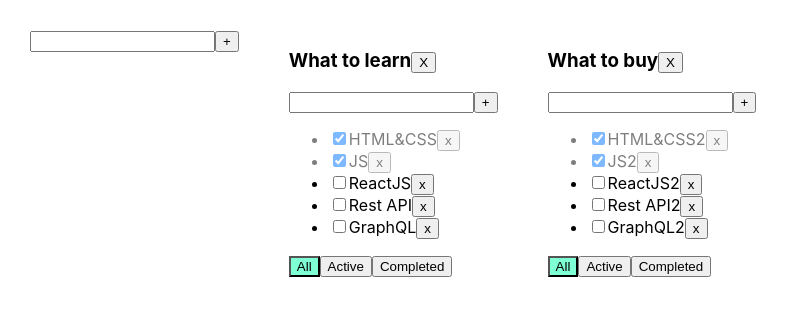
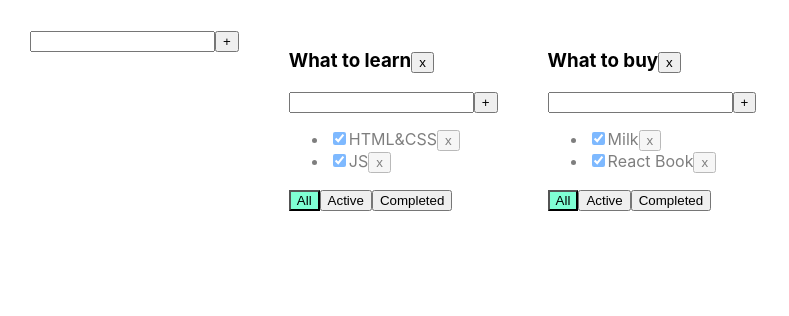
Before and after one commit to Maximkalenkovich/1-todolist, a React (Create React App) app: page / in a window 1280 px wide. Shown: the top 316 px of the page, without its empty margins (0-789 px from the left). Built offline with nearby package versions, Linux system fonts and the light colour scheme.

Commit message:
add new universal component for add task

```diff
--- a/src/AddItemForm.tsx
+++ b/src/AddItemForm.tsx
@@ -1,21 +1,25 @@
-import React, {ChangeEvent, KeyboardEvent, useState} from "react";
+import React, {ChangeEvent, KeyboardEvent, useState} from 'react';
 
+type AddItemFormProps={
+    callBack:(title: string)=>void
+  }
 
-type AddItemFormType = {
-    callBack:(title:string)=>void
-}
-
-export const AddItemForm=(props:AddItemFormType)=>{
+export const AddItemForm = (props:AddItemFormProps) => {
     let [title, setTitle] = useState("")
     let [error, setError] = useState<string | null>(null)
 
-    const addTask = () => {
-        if (title.trim() !== "") {
-            props.callBack(title);
+        const addTask = () => {
+        let newTitle = title.trim();
+        if (newTitle !== "") {
+            props.callBack(newTitle);
             setTitle("");
         } else {
             setError("Title is required");
         }
+    }
+
+    const onChangeHandler = (e: ChangeEvent<HTMLInputElement>) => {
+        setTitle(e.currentTarget.value)
     }
 
     const onKeyPressHandler = (e: KeyboardEvent<HTMLInputElement>) => {
@@ -25,9 +29,6 @@
         }
     }
 
-    const onChangeHandler = (e: ChangeEvent<HTMLInputElement>) => {
-        setTitle(e.currentTarget.value)
-    }
     return (
         <div>
             <input value={title}
@@ -38,5 +39,5 @@
             <button onClick={addTask}>+</button>
             {error && <div className="error-message">{error}</div>}
         </div>
-    )
-}
+    );
+};
--- a/src/App.tsx
+++ b/src/App.tsx
@@ -1,99 +1,132 @@
 import React, {useState} from 'react';
 import './App.css';
-import {Todolist} from './Todolist';
+import {TaskType, Todolist} from './Todolist';
 import {v1} from 'uuid';
 import {AddItemForm} from "./AddItemForm";
 
 export type FilterValuesType = "all" | "active" | "completed";
-type todolistsType = { id: string, title: string, filter: FilterValuesType }
+type TodolistType = {
+    id: string
+    title: string
+    filter: FilterValuesType
+}
+
+type TasksStateType = {
+    [key: string]: Array<TaskType>
+}
+
 
 function App() {
-    let todolistID1 = v1();//'98997t57gyg788u89'
-    let todolistID2 = v1();
+    let todolistId1 = v1();
+    let todolistId2 = v1();
 
-
-    let [todolists, setTodolists] = useState<Array<todolistsType>>([
-        {id: todolistID1, title: 'What to learn', filter: 'all',},
-        {id: todolistID2, title: 'What to buy', filter: 'all'},
+    let [todolists, setTodolists] = useState<Array<TodolistType>>([
+        {id: todolistId1, title: "What to learn", filter: "all"},
+        {id: todolistId2, title: "What to buy", filter: "all"},
     ])
 
-    let [tasks, setTasks] = useState({
-        [todolistID1]: [
+    let [tasks, setTasks] = useState<TasksStateType>({
+        [todolistId1]: [
             {id: v1(), title: "HTML&CSS", isDone: true},
-            {id: v1(), title: "JS", isDone: true},
-            {id: v1(), title: "ReactJS", isDone: false},
-            {id: v1(), title: "Rest API", isDone: false},
-            {id: v1(), title: "GraphQL", isDone: false},
+            {id: v1(), title: "JS", isDone: true}
         ],
-        [todolistID2]: [
-            {id: v1(), title: "HTML&CSS2", isDone: true},
-            {id: v1(), title: "JS2", isDone: true},
-            {id: v1(), title: "ReactJS2", isDone: false},
-            {id: v1(), title: "Rest API2", isDone: false},
-            {id: v1(), title: "GraphQL2", isDone: false},
+        [todolistId2]: [
+            {id: v1(), title: "Milk", isDone: true},
+            {id: v1(), title: "React Book", isDone: true}
         ]
     });
 
-    console.log(tasks[todolistID2])
-
-    function removeTask(todolistID: string, taskID: string) {
-        setTasks({...tasks,[todolistID]:tasks[todolistID].filter(el=>el.id!==taskID)})
-        // let filteredTasks = tasks.filter(t => t.id != id);
-        // setTasks(filteredTasks);
+    function removeTask(id: string, todolistId: string) {
+        //достанем нужный массив по todolistId:
+        let todolistTasks = tasks[todolistId];
+        // перезапишем в этом объекте массив для нужного тудулиста отфилтрованным массивом:
+        tasks[todolistId] = todolistTasks.filter(t => t.id != id);
+        // засетаем в стейт копию объекта, чтобы React отреагировал перерисовкой
+        setTasks({...tasks});
+    }
+    function addTask(title: string, todolistId: string) {
+        let task = {id: v1(), title: title, isDone: false};
+        //достанем нужный массив по todolistId:
+        let todolistTasks = tasks[todolistId];
+        // перезапишем в этом объекте массив для нужного тудулиста копией, добавив в начало новую таску:
+        tasks[todolistId] = [task, ...todolistTasks];
+        // засетаем в стейт копию объекта, чтобы React отреагировал перерисовкой
+        setTasks({...tasks});
+    }
+    function changeStatus(id: string, isDone: boolean, todolistId: string) {
+        //достанем нужный массив по todolistId:
+        let todolistTasks = tasks[todolistId];
+        // найдём нужную таску:
+        let task = todolistTasks.find(t => t.id === id);
+        //изменим таску, если она нашлась
+        if (task) {
+            task.isDone = isDone;
+            // засетаем в стейт копию объекта, чтобы React отреагировал перерисовкой
+            setTasks({...tasks});
+        }
+    }
+    function changeFilter(value: FilterValuesType, todolistId: string) {
+        let todolist = todolists.find(tl => tl.id === todolistId);
+        if (todolist) {
+            todolist.filter = value;
+            setTodolists([...todolists])
+        }
+    }
+    function removeTodolist(id: string) {
+        // засунем в стейт список тудулистов, id которых не равны тому, который нужно выкинуть
+        setTodolists(todolists.filter(tl => tl.id != id));
+        // удалим таски для этого тудулиста из второго стейта, где мы храним отдельно таски
+        delete tasks[id]; // удаляем св-во из объекта... значением которого являлся массив тасок
+        // засетаем в стейт копию объекта, чтобы React отреагировал перерисовкой
+        setTasks({...tasks});
+    }
+    const addTodolist = (title: string) => {
+        const todolistId = v1()
+        const newTodo: TodolistType = {id: todolistId, title, filter: "all"}
+        setTodolists([newTodo, ...todolists])
+        setTasks({...tasks, [todolistId]: []})
     }
 
-    function addTask(todolistID: string, title: string) {
-        let newTask = {id: v1(), title: title, isDone: false};
-        setTasks({...tasks, [todolistID]: [newTask, ...tasks[todolistID]]})
+    const updateTask = (todolistId: string,taskId:string,title: string) => {
+        setTasks({...tasks,[todolistId]:tasks[todolistId].map(el=>el.id===taskId ? {...el,title}  :el)})
     }
 
-
-    function changeStatus(todolistID: string, taskId: string, isDone: boolean) {
-        // console.log({...tasks,[todolistID]:tasks[todolistID].map(el=>el.id===taskId ? {...el,isDone} :el)})
-        setTasks({...tasks, [todolistID]: tasks[todolistID].map(el => el.id === taskId ? {...el, isDone:isDone} : el)})
+    const updateTodolist=(todolistId: string,title: string)=>{
+        setTodolists(todolists.map(el=>el.id===todolistId ? {...el,title}: el))
     }
-
-    function changeFilter(todolistID: string, value: FilterValuesType) {
-        setTodolists(todolists.map(el => el.id === todolistID ? {...el, filter: value} : el))
-    }
-
-    const removeTodolist = (todolistID: string) => {
-        setTodolists(todolists.filter(el=>el.id!==todolistID))
-        delete tasks[todolistID]
-    }
-
-   const addTodolistHandler = (title:string)=>{
-        const newTodolistID = v1()
-       const newTodo:todolistsType =  {id: newTodolistID, title, filter: 'all',}
-       setTodolists([newTodo,...todolists])
-       setTasks({...tasks,[newTodolistID]:[]})
-   }
 
     return (
         <div className="App">
-            <AddItemForm callBack={addTodolistHandler}/>
+            <AddItemForm callBack={addTodolist}/>
+            {
+                todolists.map(tl => {
+                    let allTodolistTasks = tasks[tl.id];
+                    let tasksForTodolist = allTodolistTasks;
 
-            {todolists.map(el => {
-                return (
-                    <Todolist
-                        key={el.id}
-                        todolistID={el.id}
-                        title={el.title}
-                        tasks={tasks[el.id]}
+                    if (tl.filter === "active") {
+                        tasksForTodolist = allTodolistTasks.filter(t => t.isDone === false);
+                    }
+                    if (tl.filter === "completed") {
+                        tasksForTodolist = allTodolistTasks.filter(t => t.isDone === true);
+                    }
 
+                    return <Todolist
+                        key={tl.id}
+                        id={tl.id}
+                        title={tl.title}
+                        tasks={tasksForTodolist}
                         removeTask={removeTask}
                         changeFilter={changeFilter}
                         addTask={addTask}
                         changeTaskStatus={changeStatus}
-                        filter={el.filter}
+                        filter={tl.filter}
                         removeTodolist={removeTodolist}
+                        updateTask={updateTask}
+                        updateTodolist={updateTodolist}
+
                     />
-                )
-            })
-
+                })
             }
-
-
 
         </div>
     );
--- /dev/null
+++ b/src/EditableSpan.tsx
@@ -0,0 +1,30 @@
+import React, {ChangeEvent, useState} from 'react';
+
+type EditableSpanProps = {
+    oldTitle: string
+    callBack: (newTitle: string) => void
+}
+
+export const EditableSpan = (props: EditableSpanProps) => {
+    const [edit, setEdit] = useState(false)
+    let [newTitle, setNewTitle] = useState(props.oldTitle)
+
+    const editFoo = () => {
+        setEdit(!edit)
+        if(edit)addTask()
+    }
+
+    const onChangeHandler = (e: ChangeEvent<HTMLInputElement>) => {
+        setNewTitle(e.currentTarget.value)
+    }
+
+    const addTask = () => {
+        props.callBack(newTitle)
+    }
+
+    return (
+        edit
+            ? <input value={newTitle} onBlur={editFoo} autoFocus onChange={onChangeHandler}/>
+            : <span onDoubleClick={editFoo}>{props.oldTitle}</span>
+    );
+};
--- a/src/Todolist.tsx
+++ b/src/Todolist.tsx
@@ -1,70 +1,72 @@
-import React, {ChangeEvent, KeyboardEvent, useState} from 'react';
+import React, {ChangeEvent} from 'react';
 import {FilterValuesType} from './App';
 import {AddItemForm} from "./AddItemForm";
+import {EditableSpan} from "./EditableSpan";
 
-type TaskType = {
+
+export type TaskType = {
     id: string
     title: string
     isDone: boolean
-
 }
 
 type PropsType = {
-    todolistID: string
+    id: string
     title: string
     tasks: Array<TaskType>
-    removeTask: (todolistID: string, taskId: string) => void
-    changeFilter: (todolistID: string, value: FilterValuesType) => void
-    addTask: (todolistID: string, title: string) => void
-    changeTaskStatus: (todolistID: string, taskId: string, isDone: boolean) => void
+    removeTask: (taskId: string, todolistId: string) => void
+    changeFilter: (value: FilterValuesType, todolistId: string) => void
+    addTask: (title: string, todolistId: string) => void
+    changeTaskStatus: (id: string, isDone: boolean, todolistId: string) => void
+    removeTodolist: (id: string) => void
     filter: FilterValuesType
-    removeTodolist: (todolistID: string) => void
-
+    updateTask: (todolistId: string, taskId: string, title: string) => void
+    updateTodolist:(todolistId: string,title: string)=>void
 }
 
 export function Todolist(props: PropsType) {
 
-    let tasksForTodolist = props.tasks;
+    const removeTodolist = () => props.removeTodolist(props.id)
 
-    if (props.filter === "active") {
-        tasksForTodolist = props.tasks.filter(t => !t.isDone);
-    }
-    if (props.filter === "completed") {
-        tasksForTodolist = props.tasks.filter(t => t.isDone);
+    const onAllClickHandler = () => props.changeFilter("all", props.id);
+    const onActiveClickHandler = () => props.changeFilter("active", props.id);
+    const onCompletedClickHandler = () => props.changeFilter("completed", props.id);
+
+    const addTaskHandler = (title: string) => {
+        props.addTask(title, props.id)
     }
 
-
-    const onAllClickHandler = () => props.changeFilter(props.todolistID, "all");
-    const onActiveClickHandler = () => props.changeFilter(props.todolistID, "active");
-    const onCompletedClickHandler = () => props.changeFilter(props.todolistID, "completed");
-
-    const removeTodolistHandler = () => {
-        props.removeTodolist(props.todolistID)
-    }
-
-    const addTasksHandler = (title:string) =>{
-        props.addTask(props.todolistID,title)
+    const updateTodolistHandler=(title: string)=>{
+        props.updateTodolist(props.id,title)
     }
 
     return <div>
         <h3>
-            {props.title}
-            <button onClick={removeTodolistHandler}>X</button>
+
+            <EditableSpan oldTitle={props.title} callBack={updateTodolistHandler}/>
+
+
+            <button onClick={removeTodolist}>x</button>
         </h3>
-        <AddItemForm callBack={addTasksHandler}/>
+        <AddItemForm callBack={addTaskHandler}/>
+
         <ul>
             {
-                tasksForTodolist.map(t => {
-                    const onClickHandler = () => props.removeTask(props.todolistID, t.id)
+                props.tasks.map(t => {
+                    const onClickHandler = () => props.removeTask(t.id, props.id)
                     const onChangeHandler = (e: ChangeEvent<HTMLInputElement>) => {
-                        props.changeTaskStatus(props.todolistID, t.id, e.currentTarget.checked);
+                        let newIsDoneValue = e.currentTarget.checked;
+                        props.changeTaskStatus(t.id, newIsDoneValue, props.id);
+                    }
+
+                    const updateTaskHandler = (title: string) => {
+                        props.updateTask(props.id,t.id,title)
                     }
 
                     return <li key={t.id} className={t.isDone ? "is-done" : ""}>
-                        <input type="checkbox"
-                               onChange={onChangeHandler}
-                               checked={t.isDone}/>
-                        <span>{t.title}</span>
+                        <input type="checkbox" onChange={onChangeHandler} checked={t.isDone}/>
+                        {/*<span>{t.title}</span>*/}
+                        <EditableSpan oldTitle={t.title} callBack={updateTaskHandler}/>
                         <button onClick={onClickHandler}>x</button>
                     </li>
                 })
```
